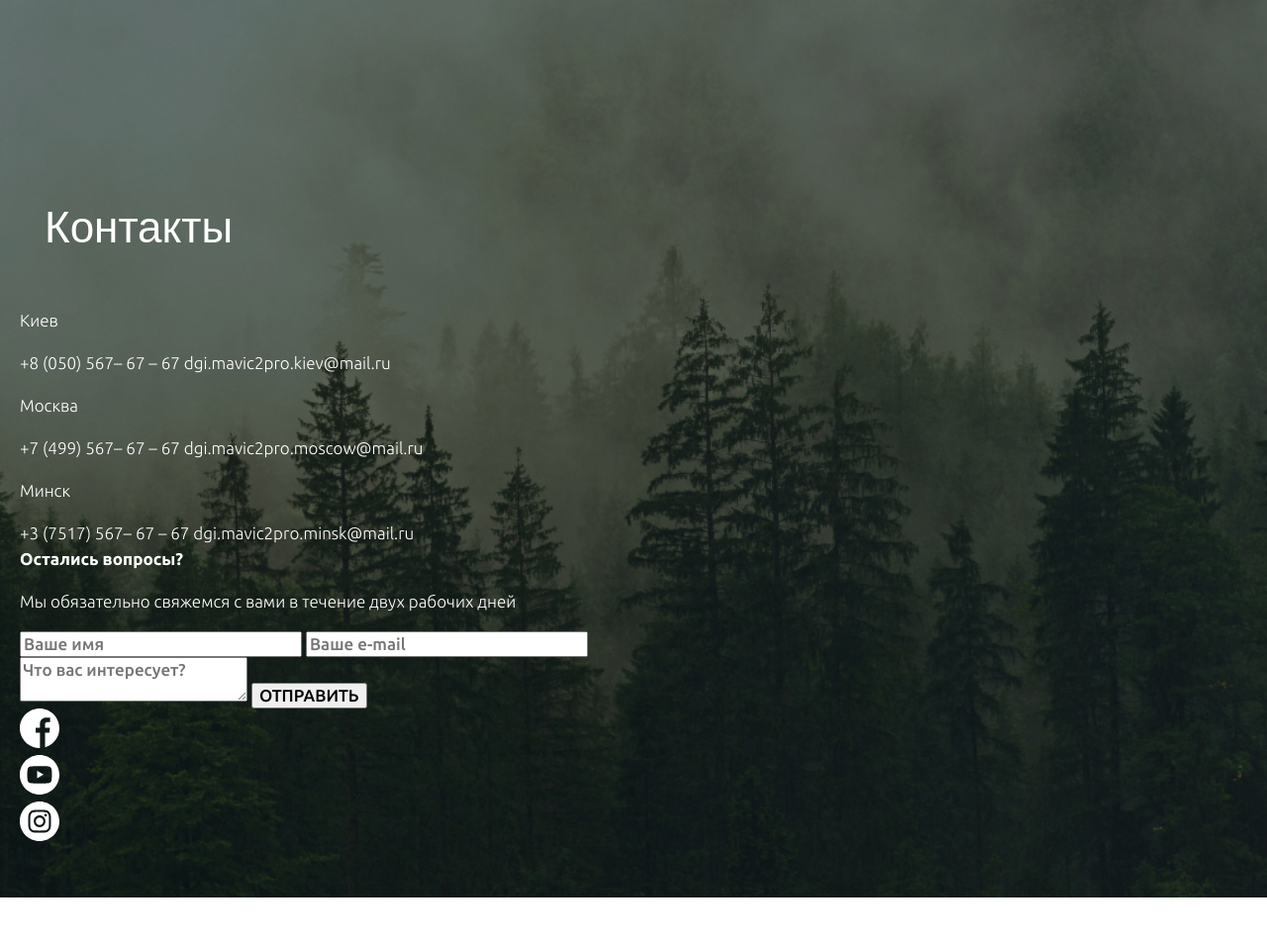
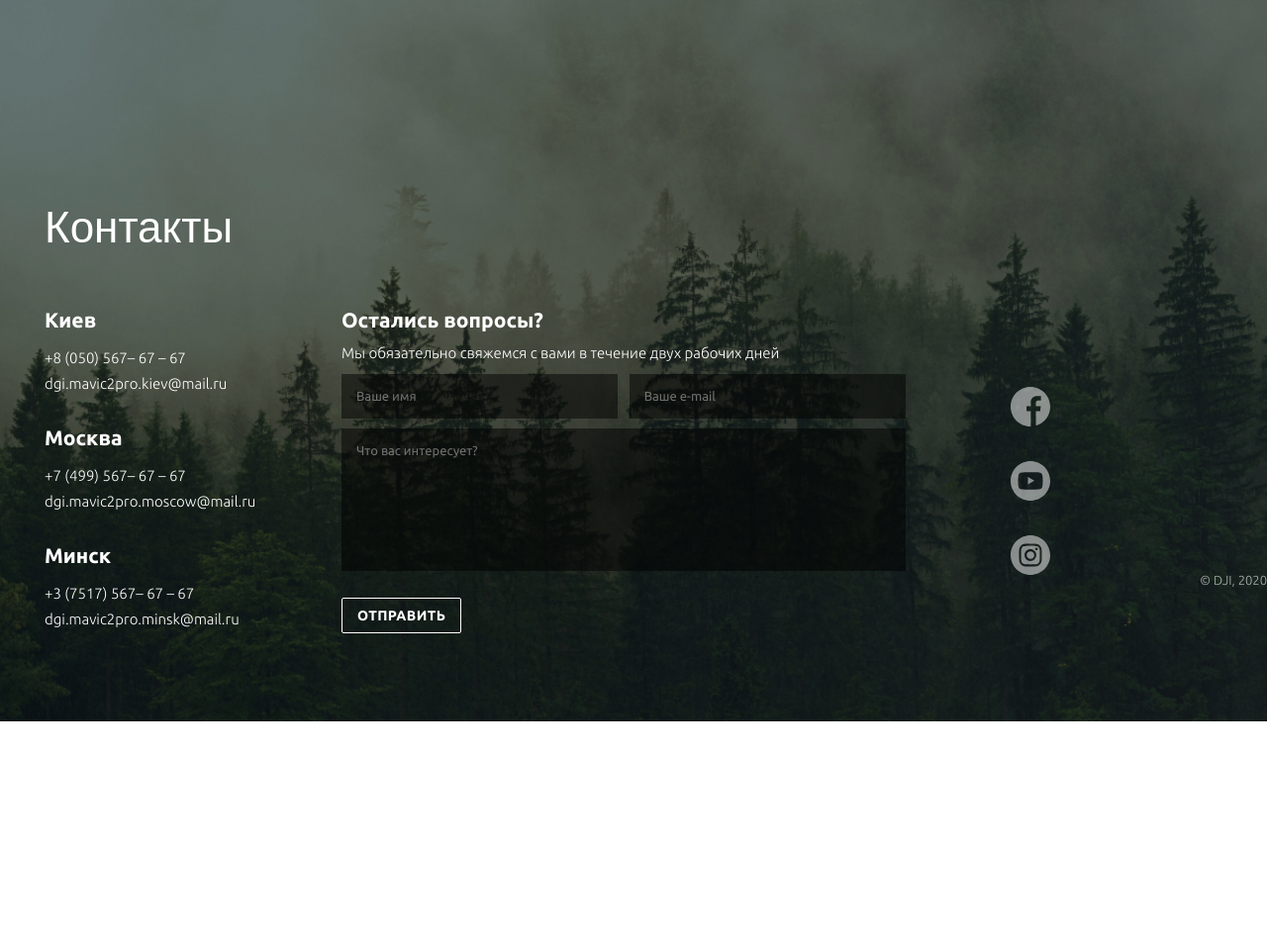
Before and after one commit to AnastasiaGer/mavic, a website: page app/index.html in a window 1280 px wide. Shown: the part 4396-5349 px from the top of the page at 99% size. After the commit the page ends 5125 px from the top, so only its background shows below. Drawn offline with nearby package versions, Linux system fonts and the light colour scheme.

Commit message:
contacts

```diff
--- a/app/index.html
+++ b/app/index.html
@@ -5,7 +5,7 @@
   <meta name="viewport" content="width=device-width, initial-scale=1.0">
   <meta http-equiv="X-UA-Compatible" content="ie=edge">
   <title>Document</title>
-  <link href="https://fonts.googleapis.com/css2?family=Ubuntu:wght@300;500;700&display=swap" rel="stylesheet">
+  <link href="https://fonts.googleapis.com/css2?family=Ubuntu:wght@300;400;500;700&display=swap" rel="stylesheet">
   <link rel="stylesheet" href="css/style.min.css">
 </head>
 <body>
@@ -323,35 +323,37 @@
             </form>
           </div>
 
-          <ul class="contacts__social">
-            <li class="contacts__social__item">
+          <ul class="contacts__social-list">
+            <li class="contacts__social-item">
               <a class="contacts__social-link" href="#">
                 <img src="images/facebook.svg" alt="">
               </a>
             </li>
-            <li class="contacts__social__item">
+            <li class="contacts__social-item">
               <a class="contacts__social-link" href="#">
                 <img src="images/youtube.svg" alt="">
               </a>
             </li>
-            <li class="contacts__social__item">
+            <li class="contacts__social-item">
               <a class="contacts__social-link" href="#">
                 <img src="images/instagram.svg" alt="">
               </a>
             </li>
           </ul>
         </div>
+
+        <footer class="footer">
+          <div class="conteiner">
+            <p class="footer__copy">
+              © DJI, 2020
+            </p>
+          </div>
+        </footer>
       </div>
-  </div>
+    </div>
   </section>
 
-  <footer class="footer">
-    <div class="container">
-      <p class="footer__copy">
-        © DJI, 2020
-      </p>
-    </div>
-  </footer>
+
 
 
 
--- a/app/scss/_vars.scss
+++ b/app/scss/_vars.scss
@@ -1,6 +1,11 @@
 %ubuntu-light {
   font-family: 'Ubuntu', sans-serif;
   font-weight: 300;
+}
+
+%ubuntu-regular {
+  font-family: 'Ubuntu', sans-serif;
+  font-weight: 400;
 }
 
 %ubuntu-medium {
--- a/app/scss/style.scss
+++ b/app/scss/style.scss
@@ -400,5 +400,123 @@
   }
 }
 
+.contacts{
+  &__inner{
+    display: flex;
+    padding-left: 25px;
+
+  }
+  &__info{
+    width: 240px;
+    margin-right: 60px;
+  }
+  &__info-box{
+    margin-bottom: 30px;
+  }
+  &__info-title{
+    font-size: 21px;
+    line-height: 24px;
+    @extend %ubuntu-bold;
+    margin: 0 0 13px;
+  }
+  &__info-phone,
+  &__info-email{
+    font-size: 15px;
+    line-height: 18px;
+  }
+  &__info-email:hover{
+    text-decoration: underline;
+  }
+  &__form{
+    width: 570px;
+    margin-right: 106px;
+  }
+  &__form-title{
+    font-size: 21px;
+    line-height: 24px;
+    @extend %ubuntu-bold;
+    margin: 0 0 13px;
+  }
+  &__form-text{
+    font-size: 15px;
+    line-height: 18px;
+    margin: 0 0 12px;
+  }
+  &__form-line{
+    display: flex;
+    justify-content: space-between;
+    margin-bottom: 10px;
+  }
+  &__form-input,
+  &__form-textarea{
+    border: none;
+    background: rgba(0, 0, 0, 0.5);
+    font-size: 13px;
+    line-height: 15px;
+    @extend %ubuntu-regular;
+    padding: 15px;
+    color: #fff;
+    &::placeholder{
+      color: rgba(#fff, .4);
+    }
+  }
+
+  &__form-input{
+    width: 49%;
+    background: rgba(0, 0, 0, 0.5);
+  }
+
+  &__form-textarea{
+    min-height: 144px;
+    width: 100%;
+    resize: none;
+    margin-bottom: 20px;
+  }
+  &__form-btn{
+    text-transform: uppercase;
+    font-size: 14px;
+    line-height: 16px;
+    letter-spacing: 0.03em;
+    @extend %ubuntu-bold;
+    border: 1px solid #FFFFFF;
+    border-radius: 2px;
+    padding: 9px 15px;
+    color: #fff;
+    background-color: transparent;
+    cursor: pointer;
+    transition: all .3s;
+    &:hover {
+      background-color: #fff;
+      color: #1C1C1C;
+    }
+  }
+  &__social-list{
+    display: flex;
+    flex-direction: column;
+    justify-content: center;
+  }
+  &__social-item{
+    margin: 14px 0;
+  }
+  &__social-link{
+    opacity: 0.5;
+    &:hover{
+      opacity: 1;
+    }
+  }
+}
+
+.footer{
+  position: absolute;
+  bottom: 32px;
+  left: 0;
+  right: 0;
+  &__copy{
+    text-align: right;
+    font-size: 13px;
+    line-height: 15;
+    color: rgba(#fff, .64);
+  }
+}
 
 @import "media";
```
Also changed, not shown: app/css/style.min.css.
